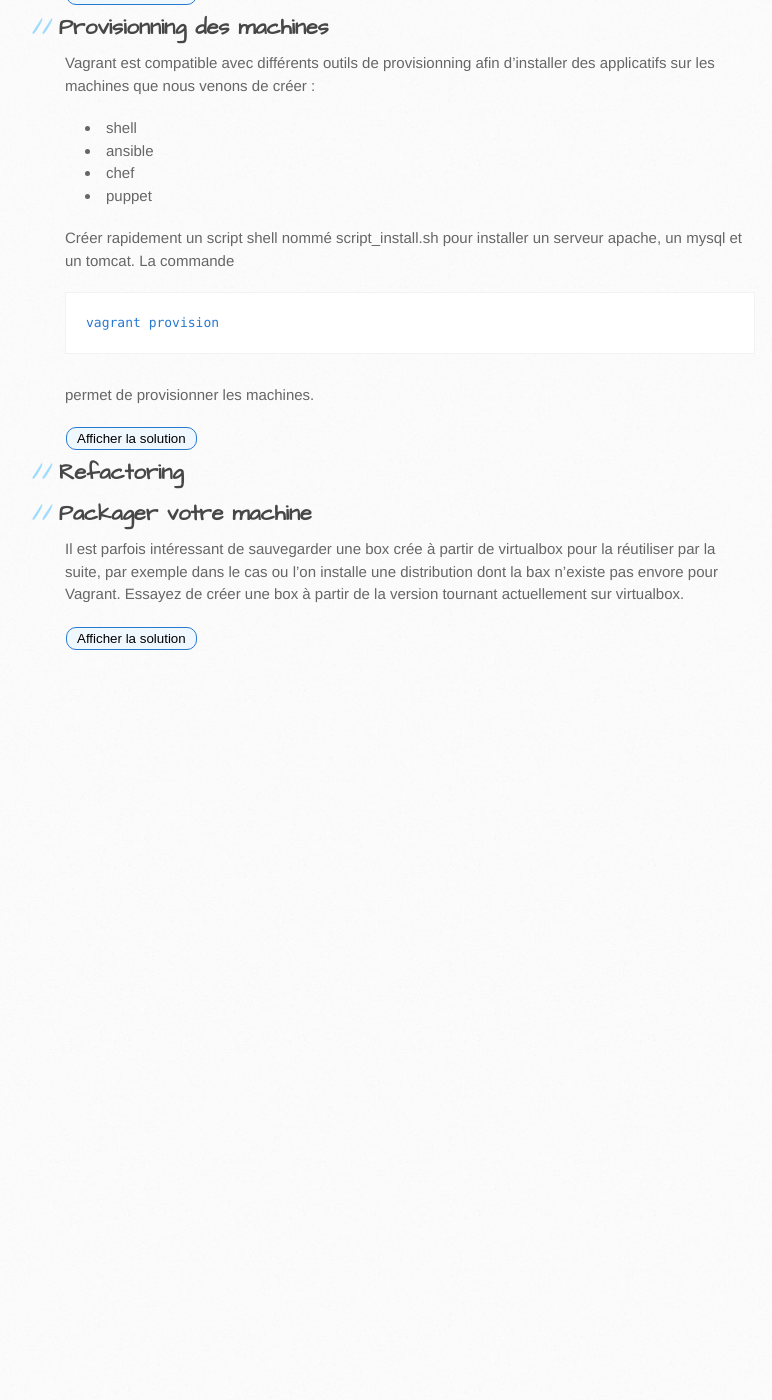
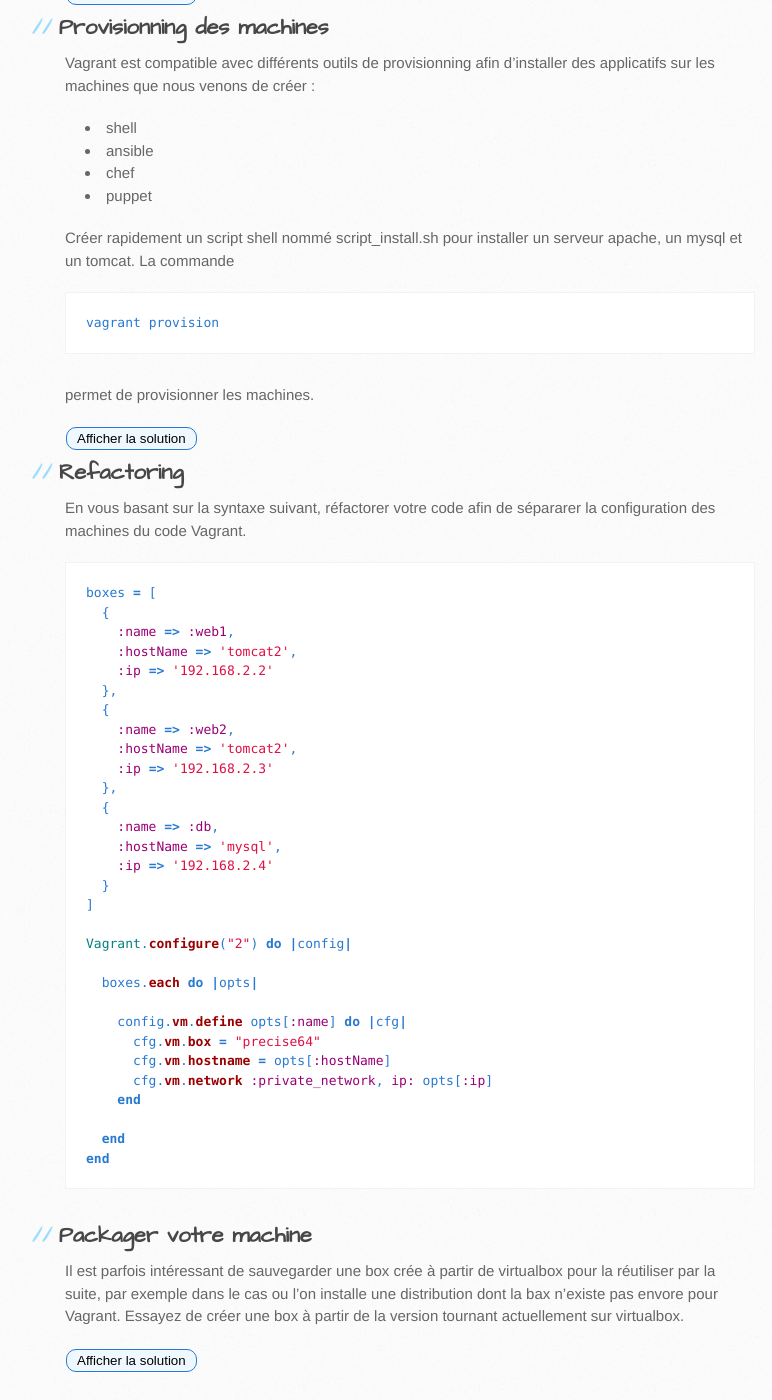
Before and after one commit to Jean-Eudes/blog, a Jekyll site: the page built from _posts/2013-12-04-introduction_to_vagrant.md, in a window 1280 px wide and 1400 px high, scrolled down 3137 px. Shown: the whole window, without its empty margins (105-877 px from the left). Built offline with Jekyll 4.4.1, drawn with Linux system fonts in a browser that asks for light colours; nearby versions of some CDN libraries; before the commit the page ends 3815 px from its top, so only the background shows below that.

Commit message:
add refactoring section

```diff
--- a/_posts/2013-12-04-introduction_to_vagrant.md
+++ b/_posts/2013-12-04-introduction_to_vagrant.md
@@ -295,6 +295,42 @@ end
 
 ## Refactoring
 
+En vous basant sur la syntaxe suivant, réfactorer votre code afin de sépararer la configuration des machines du code Vagrant.
+
+{% highlight ruby %}
+boxes = [
+  {
+    :name => :web1,
+    :hostName => 'tomcat2',
+    :ip => '192.168.2.2'
+  },
+  {
+    :name => :web2,
+    :hostName => 'tomcat2',
+    :ip => '192.168.2.3'
+  },
+  {
+    :name => :db,
+    :hostName => 'mysql',
+    :ip => '192.168.2.4'
+  }
+]
+
+Vagrant.configure("2") do |config|
+
+  boxes.each do |opts|
+
+    config.vm.define opts[:name] do |cfg|
+      cfg.vm.box = "precise64"
+      cfg.vm.hostname = opts[:hostName]
+      cfg.vm.network :private_network, ip: opts[:ip]
+    end
+
+  end
+end
+{% endhighlight %}
+
+
 ## Packager votre machine
 
 Il est parfois intéressant de sauvegarder une box crée à partir de virtualbox pour la réutiliser par la suite, par exemple dans le cas ou l'on installe une distribution dont la bax n'existe pas envore pour Vagrant. Essayez de créer une box à partir de la version tournant actuellement sur virtualbox.
```
